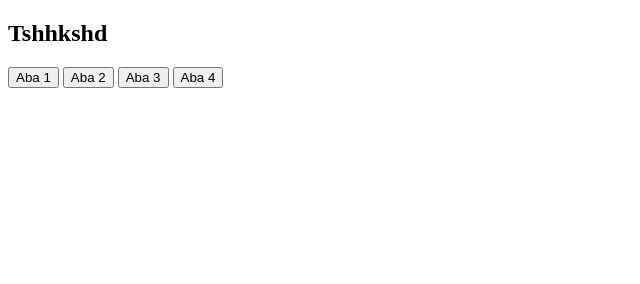
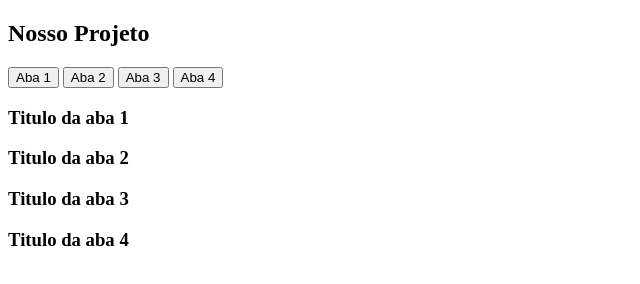
Before and after one commit to rafaelaresseler/Rafa-e-Erika, a plain HTML site: page index.html in a window 1280 px wide. Shown: the whole page, without its empty margins (0-640 px from the left). Drawn offline with Linux system fonts and the light colour scheme.

Commit message:
Add files via upload

```diff
--- a/index.html
+++ b/index.html
@@ -8,7 +8,7 @@
 </head>
 <body>
    <section class="conteudo-principal">
-<h1 class="titulo-principal">Tshhkshd</h1>
+<h1 class="titulo-principal">Nosso Projeto</h1>
    </section>
    <div class="conteudo">
     <div class="botoes">
@@ -20,14 +20,29 @@
 
  <div class=" abas-textos">
 <div class=" aba-conteudo ativo">
+<h3 class="aba-conteudo-titulo-principal">Titulo da aba 1</h3>
+<div class="contador"></div>
 
- </div>
+</div>
+<div class="aba-conteudo"></div>
+<h3 class="aba-conteudo-titulo-pŕincipal">Titulo da aba 2</h3>
+<div class="contador"></div>
 
+</div>
+<div class="aba-conteudo"></div>
+<h3 class="aba-conteudo-titulo-principal">Titulo da aba 3</h3>
+<div class="contador"></div>
 
-
-
-
-
+   </div>
+   <div class="aba-conteudo">
+    <h3 class="aba-conteudo-titulo-principal">Titulo da aba 4</h3>
+    <div class="contador"></div>
+</div>
+</div>
+</div>
+   <section>
+    <body>
+        <script src="main.js"></script>
 
 </body>
 </html>
--- a/style.css
+++ b/style.css
@@ -0,0 +1,10 @@
+:root
+{
+  --cor-de-fundo:#F5F5F5;
+  --preto:#000000;
+  --branco: #FFFFFF;
+  --botao-ativo:#A020F0;
+  --botao-inativo:#FF00FF;
+  --texto-fundo:#87CEFA;
+  --cor-borda:#000000;
+}
```
